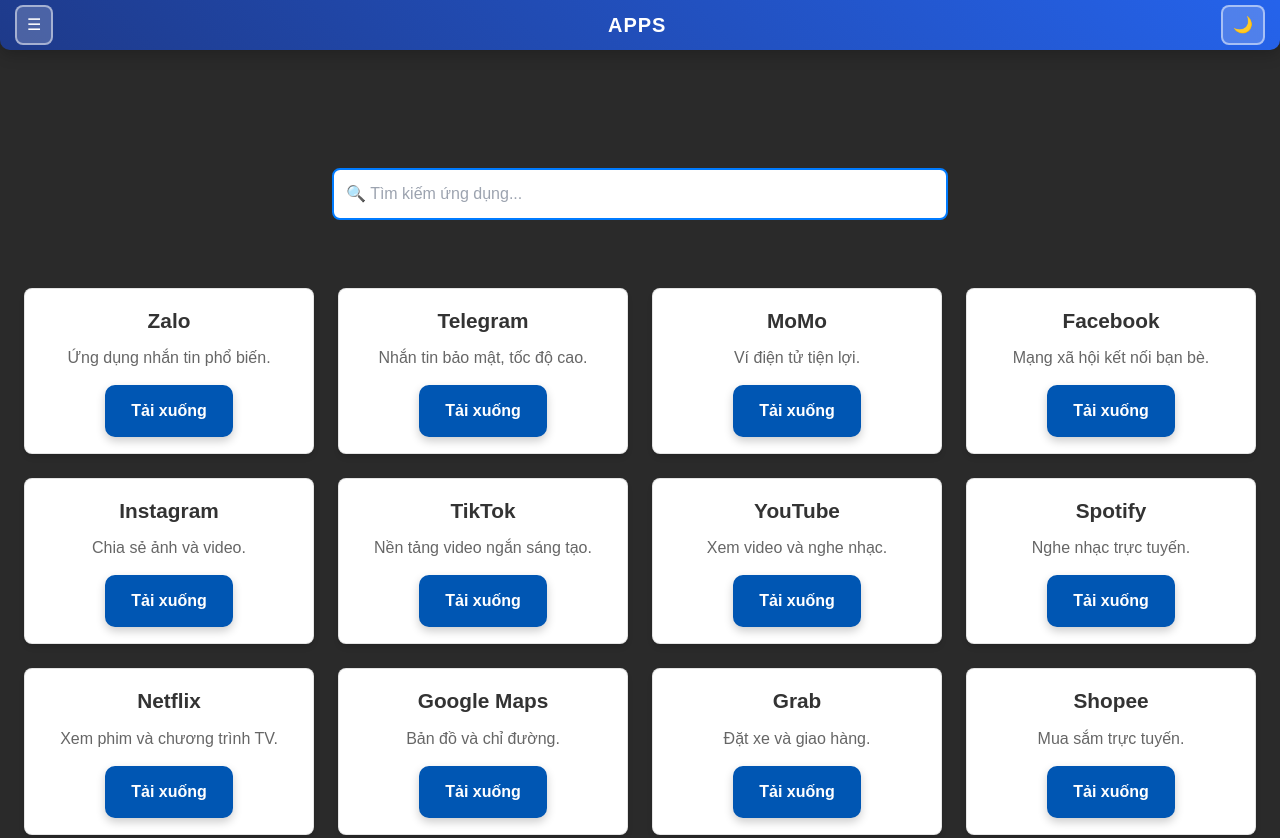
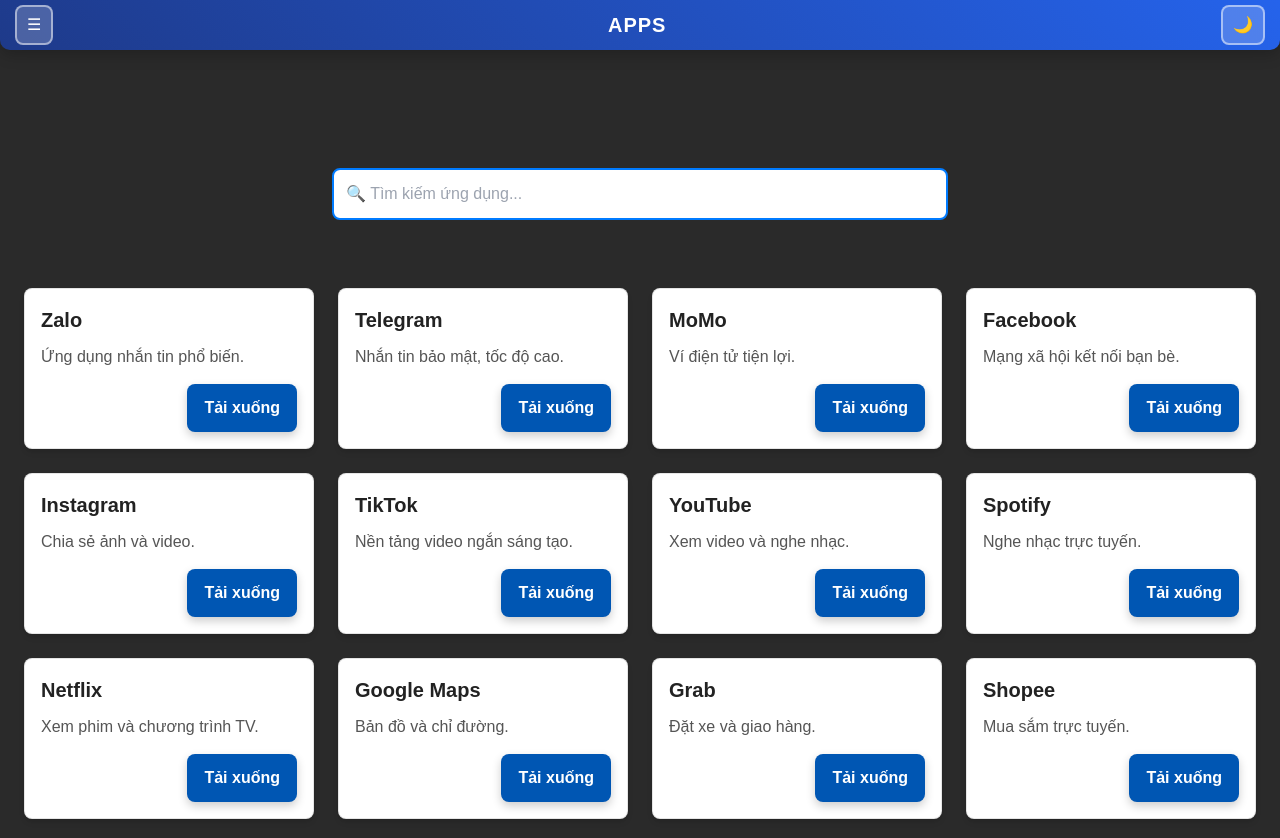
Before and after one commit to nguyenngocphung2000/Fontbath, a plain HTML site: page index.html in a window 1280 px wide. Shown: the top 838 px of the page. Drawn offline with nearby package versions, Linux system fonts and the light colour scheme.

Commit message:
Update style.css

```diff
--- a/style.css
+++ b/style.css
@@ -181,59 +181,98 @@
 }
 /* ========== Thẻ ứng dụng ========== */
 .app-card {
-    background: #ffffff; /* Màu nền sáng cho chế độ sáng */
-    color: #ffffff;
+    background: #ffffff; /* Màu nền sáng */
+    color: #333; /* Màu chữ tối */
     border: 1px solid rgba(0, 0, 0, 0.1);
     padding: 20px;
     border-radius: 15px;
     box-shadow: 0 5px 15px rgba(0, 0, 0, 0.1);
     transition: transform 0.3s ease, box-shadow 0.3s ease;
-    text-align: center;
     width: 100%;
-    max-width: 320px;
-    height: 100%;
+    max-width: 320px; /* Định kích thước đồng nhất */
     display: flex;
     flex-direction: column;
     justify-content: space-between;
+}
+
+/* Hiệu ứng khi hover */
+.app-card:hover {
+    transform: translateY(-5px);
+    box-shadow: 0 10px 20px rgba(0, 0, 0, 0.2);
+}
+
+/* Tiêu đề căn trái */
+.app-card h2 {
+    font-size: 1.25rem;
+    font-weight: bold;
+    color: #222;
+    margin-bottom: 10px;
+    text-align: left;
+}
+
+/* Văn bản mô tả căn trái */
+.app-card p {
+    font-size: 1rem;
+    color: #555;
+    margin-bottom: 15px;
+    text-align: left;
+}
+
+/* Hàng chứa nút tải xuống */
+.app-card .app-footer {
+    display: flex;
+    justify-content: space-between;
     align-items: center;
-    margin: auto;
+    width: 100%;
+}
+
+/* Nút tải xuống căn phải */
+.app-card .download-btn {
+    display: inline-block;
+    padding: 10px 15px;
+    border-radius: 8px;
+    text-decoration: none;
+    font-weight: bold;
+    font-size: 1rem;
+    background: #0056b3;
+    color: white;
+    transition: background 0.3s ease, transform 0.2s ease;
+    box-shadow: 0 4px 10px rgba(0, 0, 0, 0.2);
+    margin-left: auto; /* Đẩy sang phải */
+}
+
+/* Hover nút */
+.app-card .download-btn:hover {
+    background: #003f7f;
+    transform: translateY(-2px);
 }
 
 /* Chế độ tối */
 .dark .app-card {
-    background: #1e1e1e; /* Màu nền tối */
+    background: #222; /* Nền tối */
+    color: #ddd; /* Chữ sáng hơn */
     border: 1px solid rgba(255, 255, 255, 0.1);
-    box-shadow: 0 5px 15px rgba(255, 255, 255, 0.05);
+    box-shadow: 0 5px 15px rgba(255, 255, 255, 0.1);
 }
 
-/* Tiêu đề */
-.app-card h2 {
-    font-size: 1.3rem;
-    font-weight: bold;
-    color: #333;
-    margin-bottom: 10px;
-}
-
-/* Văn bản */
-.app-card p {
-    font-size: 1rem;
-    color: #666;
-    margin-bottom: 15px;
-}
-
-/* Chế độ tối cho chữ */
+/* Chế độ tối - tiêu đề */
 .dark .app-card h2 {
     color: #ffffff;
 }
 
+/* Chế độ tối - mô tả */
 .dark .app-card p {
-    color: #dcdcdc;
+    color: #bbbbbb;
 }
 
-/* Hiệu ứng khi hover */
-.app-card:hover {
-    transform: translateY(-8px) scale(1.02);
-    box-shadow: 0 10px 30px rgba(0, 0, 0, 0.2);
+/* Chế độ tối - nút tải */
+.dark .app-card .download-btn {
+    background: #003366;
+}
+
+/* Hover trong chế độ tối */
+.dark .app-card .download-btn:hover {
+    background: #002244;
 }
 
 /* Nút tải xuống */
```
